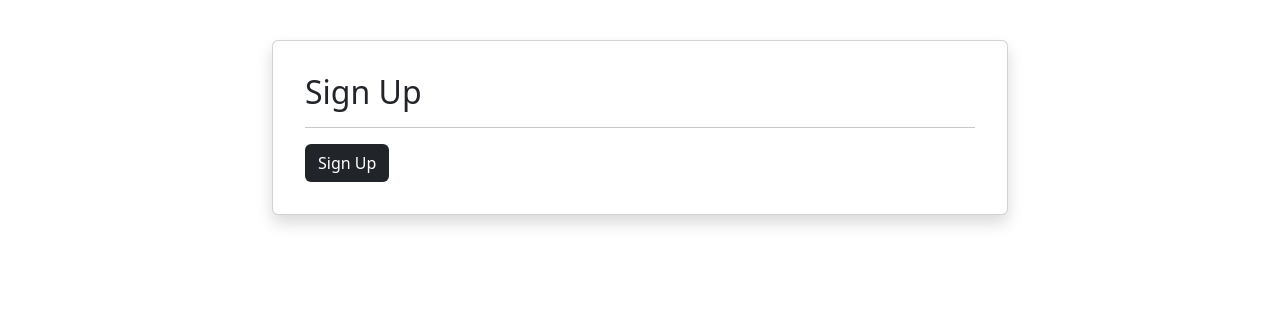
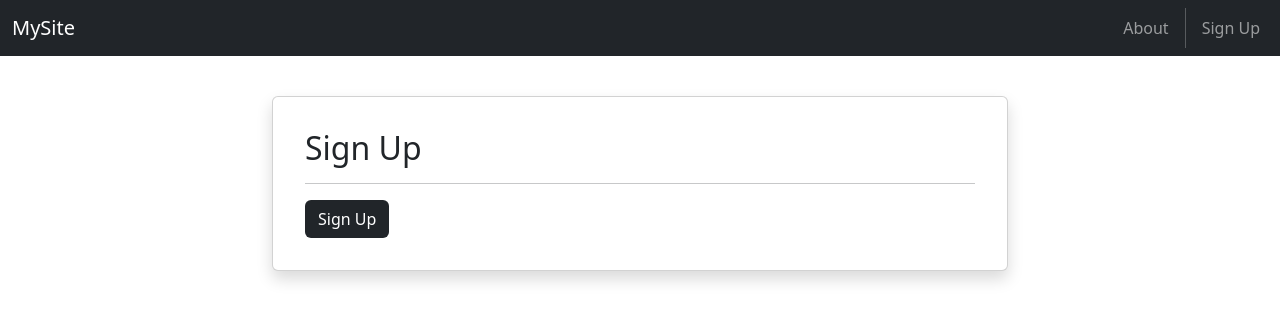
Before and after one commit to MarvinCO405/GTMovieStore, a Django app: template accounts/templates/accounts/signup.html in a window 1280 px wide. Shown: the top 321 px of the page. Run offline with Django 5.2, Linux system fonts and the light colour scheme; the template is opened without the code that fills it: most values are stand-ins (such as "Sample title", 1, 10 or a date in 2020); some libraries are stand-ins or nearby versions.

Commit message:
Updated base.html

```diff
--- a/GTMovieStore/templates/base.html
+++ b/GTMovieStore/templates/base.html
@@ -6,10 +6,27 @@
     <link rel="stylesheet" href="https://cdnjs.cloudflare.com/ajax/libs/font-awesome/6.1.1/css/all.min.css">
     <link href="https://fonts.googleapis.com/css2?family=Poppins:wght@300;400;500;600;700&display=swap" rel="stylesheet">
     <script src="https://cdn.jsdelivr.net/npm/bootstrap@5.3.3/dist/js/bootstrap.bundle.min.js" crossorigin="anonymous"></script>
-    <meta name="viewport" content="width=device-width, initial-scale=1, initial-scale=1">
+    <meta name="viewport" content="width=device-width, initial-scale=1">
 </head>
 <body>
     <!-- Header -->
+    <nav class="navbar navbar-expand-lg navbar-dark bg-dark">
+        <div class="container-fluid">
+            <a class="navbar-brand" href="{% url 'home.index' %}">MySite</a>
+            <button class="navbar-toggler" type="button" data-bs-toggle="collapse" data-bs-target="#navbarNavAltMarkup" aria-controls="navbarNavAltMarkup" aria-expanded="false" aria-label="Toggle navigation">
+                <span class="navbar-toggler-icon"></span>
+            </button>
+            <div class="collapse navbar-collapse" id="navbarNavAltMarkup">
+                <div class="navbar-nav ms-auto">
+                    <a class="nav-link" href="{% url 'home.about' %}">About</a>
+                    <!-- Uncomment or remove the Movies link based on your project setup -->
+                    <!-- <a class="nav-link" href="{% url 'movies.index' %}">Movies</a> -->
+                    <div class="vr bg-white mx-2 d-none d-lg-block"></div>
+                    <a class="nav-link" href="{% url 'accounts.signup' %}">Sign Up</a>
+                </div>
+            </div>
+        </div>
+    </nav>
     <!-- Header -->
 
     <div>
```
